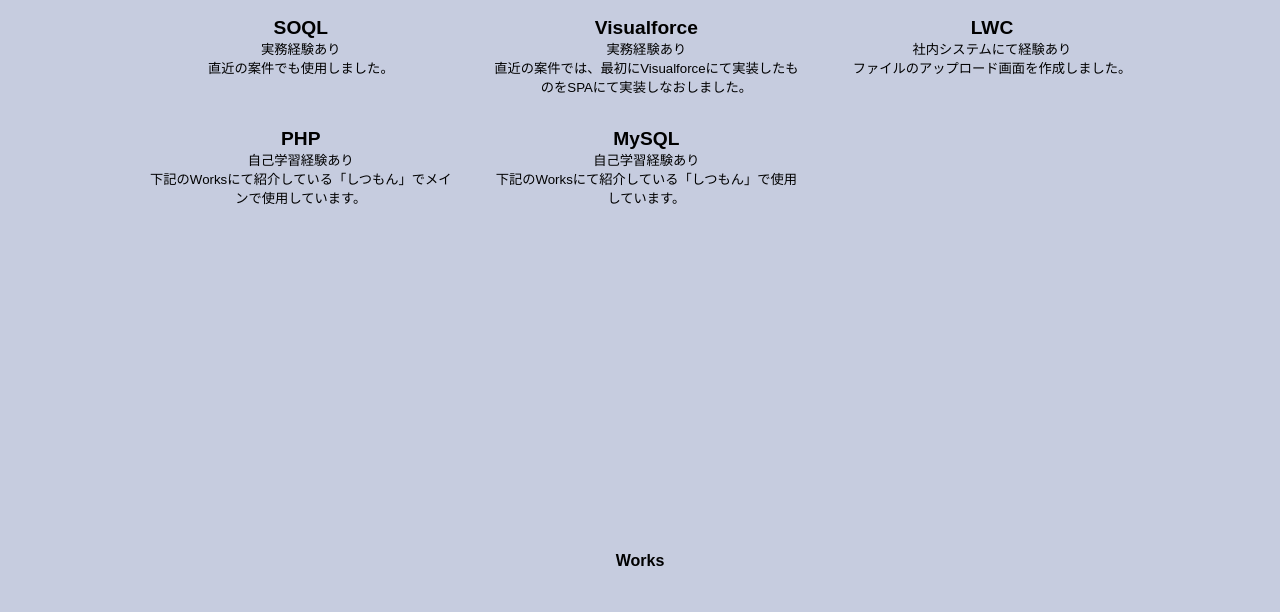
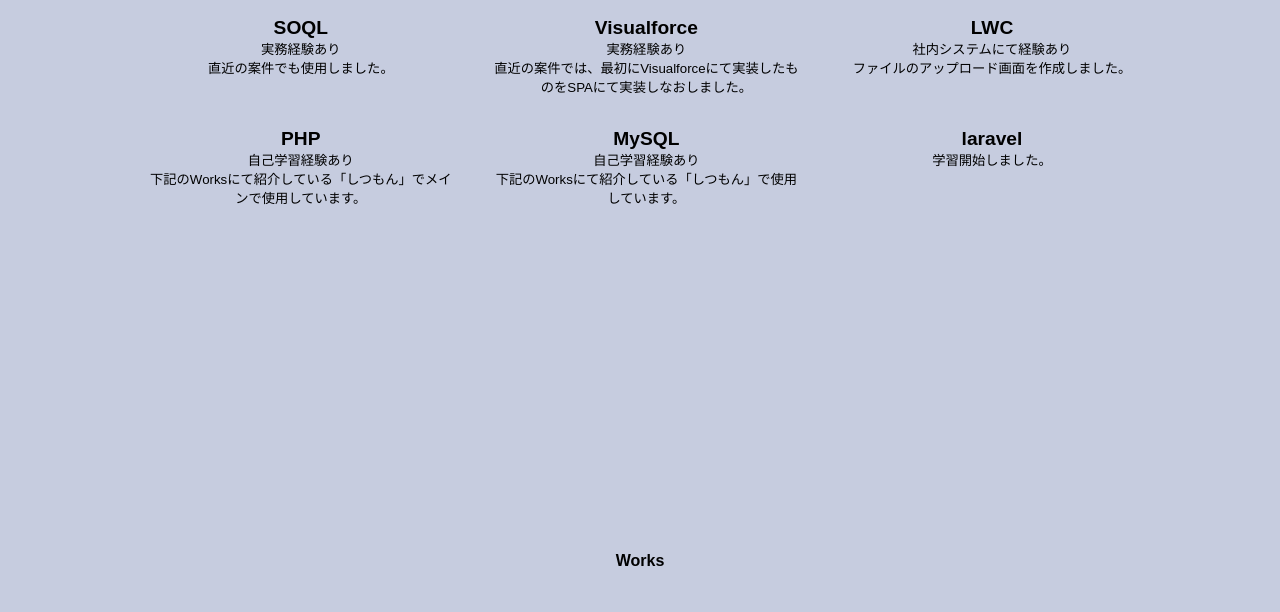
Before and after one commit to tetejiro/self-introduction, a plain HTML site: page intro.html in a window 1280 px wide. Shown: the part 1960-2572 px from the top of the page. Drawn offline with Linux system fonts and the light colour scheme; some packages are replaced by stand-ins of ours; files whose address does not match are found by name.

Commit message:
laravelの追記

```diff
--- a/intro.html
+++ b/intro.html
@@ -79,6 +79,10 @@
           <h5>自己学習経験あり</h5>
           <h5>下記のWorksにて紹介している「しつもん」で使用しています。</h5>
       </div>
+      <div>
+        <p class="lng">laravel</p>
+          <h5>学習開始しました。</h5>
+      </div>
     </div>
   </section>
   <section class="section4">
```
